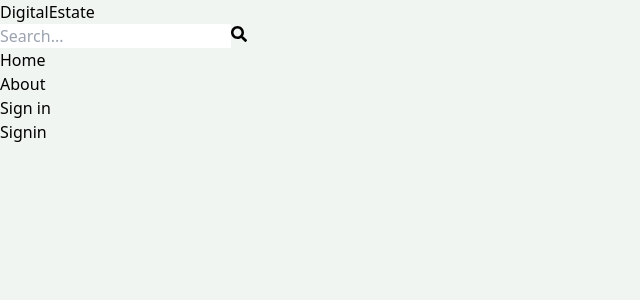
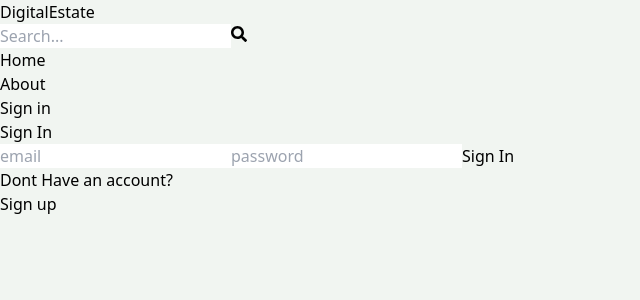
Before and after one commit to Shivamk777/DigitalEstate-Website, a React (Vite) app in the folder client/: page /sign-in in a window 1280 px wide. Shown: the top 300 px of the page, without its empty margins (0-640 px from the left). Built offline with nearby package versions, Linux system fonts and the light colour scheme.

Commit message:
Add more in signin page functionality

```diff
--- a/client/package.json
+++ b/client/package.json
@@ -10,10 +10,13 @@
     "preview": "vite preview"
   },
   "dependencies": {
+    "@reduxjs/toolkit": "^2.2.6",
     "react": "^18.3.1",
     "react-dom": "^18.3.1",
     "react-icons": "^5.2.1",
-    "react-router-dom": "^6.24.1"
+    "react-redux": "^9.1.2",
+    "react-router-dom": "^6.24.1",
+    "redux-persist": "^6.0.0"
   },
   "devDependencies": {
     "@types/react": "^18.3.3",
--- a/client/src/pages/SignIn.jsx
+++ b/client/src/pages/SignIn.jsx
@@ -1,7 +1,79 @@
-import React from 'react'
+import { useState } from 'react';
+import { Link, useNavigate } from 'react-router-dom';
 
-export default function Signin() {
+
+export default function SignIn() {
+  const [formData, setFormData] = useState({});
+  const [error, setError] = useState(null);
+  const [loading, setLoading] = useState(false);
+  const navigate = useNavigate();
+  const handleChange = (e) => {
+    setFormData({
+      ...formData,
+      [e.target.id]: e.target.value,
+    });
+  };
+  const handleSubmit = async (e) => {
+    e.preventDefault();
+    try {
+      setLoading(true);
+      const res = await fetch('/api/auth/signin', {
+        method: 'POST',
+        headers: {
+          'Content-Type': 'application/json',
+        },
+        body: JSON.stringify(formData),
+      });
+      const data = await res.json();
+      console.log(data);
+      if (data.success === false) {
+        setLoading(false);
+        setError(data.message);
+        return;
+      }
+      setLoading(false);
+      setError(null);
+      navigate('/');
+    } catch (error) {
+      setLoading(false);
+      setError(error.message);
+    }
+  };
   return (
-    <div>Signin</div>
-  )
+    <div className='p-3 max-w-lg mx-auto'>
+      <h1 className='text-3xl text-center font-semibold my-7'>Sign In</h1>
+      <form onSubmit={handleSubmit} className='flex flex-col gap-4'>
+
+        <input
+          type='email'
+          placeholder='email'
+          className='border p-3 rounded-lg'
+          id='email'
+          onChange={handleChange}
+        />
+        <input
+          type='password'
+          placeholder='password'
+          className='border p-3 rounded-lg'
+          id='password'
+          onChange={handleChange}
+        />
+
+        <button
+          disabled={loading}
+          className='bg-slate-700 text-white p-3 rounded-lg uppercase hover:opacity-95 disabled:opacity-80'
+        >
+          {loading ? 'Loading...' : 'Sign In'}
+        </button>
+
+      </form>
+      <div className='flex gap-2 mt-5'>
+        <p> Dont Have an account?</p>
+        <Link to={'/sign-up'}>
+          <span className='text-blue-700'>Sign up</span>
+        </Link>
+      </div>
+      {error && <p className='text-red-500 mt-5'>{error}</p>}
+    </div>
+  );
 }
```
Also changed, not shown: 1 other file (tests, documents, lock files or other folders).
